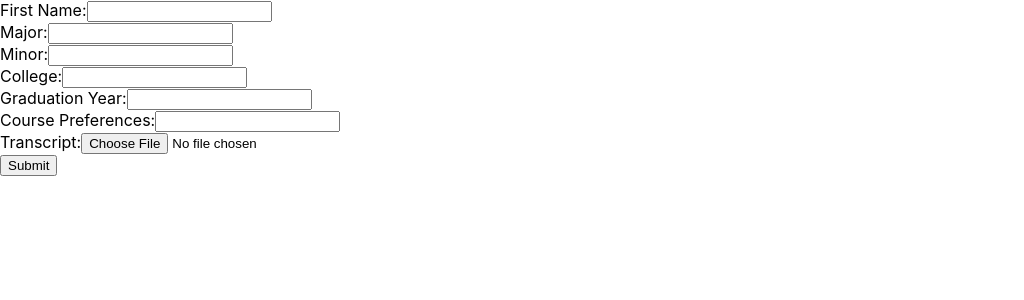
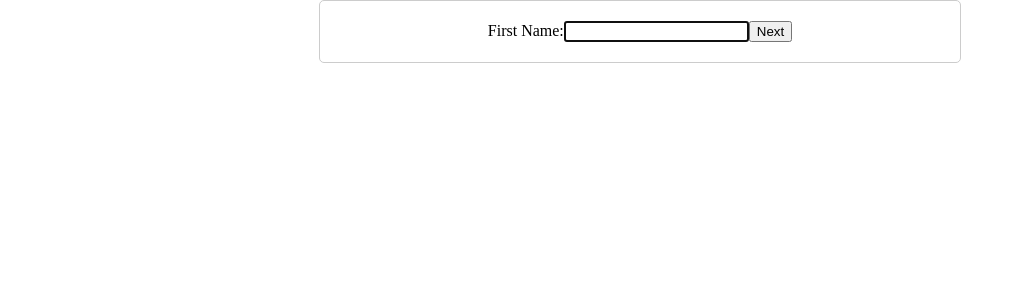
Before and after one commit to Laerk23/HackInnovat3Hackathon, a React (Create React App) app in the folder frontend/hackathon_app/: page / in a window 1280 px wide. Shown: the top 300 px of the page, without its empty margins (0-1024 px from the left). Built offline with nearby package versions, Linux system fonts and the light colour scheme.

Commit message:
Added input field transitions

```diff
--- a/frontend/hackathon_app/src/InputForm/InputForm.js
+++ b/frontend/hackathon_app/src/InputForm/InputForm.js
@@ -2,29 +2,55 @@ import React, { useState } from 'react';
 import './InputForm.scss';
 
 const InputForm = () => {
-
+  const [currentField, setCurrentField] = useState('firstName');
   const [firstName, setFirstName] = useState('');
   const [major, setMajor] = useState('');
   const [minor, setMinor] = useState('');
   const [college, setCollege] = useState('');
   const [graduationYear, setGraduationYear] = useState('');
-    const [coursePreferences, setCoursePreferences] = useState('');
+  const [preferences, setPreferences] = useState('');
   const [transcriptFile, setTranscriptFile] = useState(null);
 
-    const handleFileUpload = (event) => {
-      const file = event.target.files[0];
+  const handleInputChange = (e, fieldName) => {
+    switch (fieldName) {
+      case 'firstName':
+        setFirstName(e.target.value);
+        break;
+      case 'major':
+        setMajor(e.target.value);
+        break;
+      case 'minor':
+        setMinor(e.target.value);
+        break;
+      case 'college':
+        setCollege(e.target.value);
+        break;
+      case 'graduationYear':
+        setGraduationYear(e.target.value);
+        break;
+      case 'preferences':
+        setPreferences(e.target.value);
+        break;
+      default:
+        break;
+    }
+  };
+
+  const handleFileUpload = (e) => {
+    const file = e.target.files[0];
     setTranscriptFile(file);
   };
 
-    const handleSubmit = (event) => {
-      event.preventDefault();
+  const handleNextField = (e, nextField) => {
+    e.preventDefault();
+    if (nextField === 'submit') {
       console.log('Form submitted:', {
         firstName,
         major,
         minor,
         college,
         graduationYear,
-        coursePreferences,
+        preferences,
         transcriptFile
       });
       setFirstName('');
@@ -32,42 +58,92 @@ const InputForm = () => {
       setMinor('');
       setCollege('');
       setGraduationYear('');
-      setCoursePreferences('');
+      setPreferences('');
       setTranscriptFile(null);
+    } else {
+      const currentValue = getCurrentValue(currentField);
+      if (currentValue.trim() === '') {
+        return;
+      }
+      setCurrentField(nextField);
+    }
+  };
+
+  const getCurrentValue = (fieldName) => {
+    switch (fieldName) {
+      case 'firstName':
+        return firstName;
+      case 'major':
+        return major;
+      case 'minor':
+        return minor;
+      case 'college':
+        return college;
+      case 'graduationYear':
+        return graduationYear;
+      case 'preferences':
+        return preferences;
+      default:
+        return '';
+    }
+  };
+
+  const renderInputField = (fieldName, label, value, onChange, autoFocus) => {
+    let nextFieldName;
+    switch (fieldName) {
+      case 'firstName':
+        nextFieldName = 'major';
+        break;
+      case 'major':
+        nextFieldName = 'minor';
+        break;
+      case 'minor':
+        nextFieldName = 'college';
+        break;
+      case 'college':
+        nextFieldName = 'graduationYear';
+        break;
+      case 'graduationYear':
+        nextFieldName = 'preferences';
+        break;
+      case 'preferences':
+        nextFieldName = 'transcript';
+        break;
+      case 'transcript':
+        nextFieldName = 'submit';
+        break;
+      default:
+        nextFieldName = '';
+        break;
+    }
+
+    return (
+      <div className="input-field">
+        <label>{label}</label>
+        <input type="text" value={value} onChange={(e) => onChange(e, fieldName)} autoFocus={autoFocus} />
+        {fieldName !== 'submit' && (
+          <button onClick={(e) => handleNextField(e, nextFieldName)}>Next</button>
+        )}
+      </div>
+    );
   };
 
   return (
-      <form onSubmit={handleSubmit}>
-        <div>
-          <label>First Name:</label>
-          <input type="text" value={firstName} onChange={(e) => setFirstName(e.target.value)} />
-        </div>
-        <div>
-          <label>Major:</label>
-          <input type="text" value={major} onChange={(e) => setMajor(e.target.value)} />
-        </div>
-        <div>
-          <label>Minor:</label>
-          <input type="text" value={minor} onChange={(e) => setMinor(e.target.value)} />
-        </div>
-        <div>
-          <label>College:</label>
-          <input type="text" value={college} onChange={(e) => setCollege(e.target.value)} />
-        </div>
-        <div>
-          <label>Graduation Year:</label>
-          <input type="text" value={graduationYear} onChange={(e) => setGraduationYear(e.target.value)} />
-        </div>
-        <div>
-          <label>Course Preferences:</label>
-          <input type="text" value={coursePreferences} onChange={(e) => setCoursePreferences(e.target.value)} />
-        </div>
-        <div>
+    <div className="input-form">
+      {currentField === 'firstName' && renderInputField('firstName', 'First Name:', firstName, handleInputChange, true)}
+      {currentField === 'major' && renderInputField('major', 'Major:', major, handleInputChange, false)}
+      {currentField === 'minor' && renderInputField('minor', 'Minor:', minor, handleInputChange, false)}
+      {currentField === 'college' && renderInputField('college', 'College:', college, handleInputChange, false)}
+      {currentField === 'graduationYear' && renderInputField('graduationYear', 'Graduation Year:', graduationYear, handleInputChange, false)}
+      {currentField === 'preferences' && renderInputField('preferences', 'Preferences:', preferences, handleInputChange, false)}
+      {currentField === 'transcript' &&
+        <div className="input-field">
           <label>Transcript:</label>
           <input type="file" onChange={handleFileUpload} />
+          <button onClick={(e) => handleNextField(e, 'submit')}>Submit</button>
         </div>
-        <button type="submit">Submit</button>
-      </form>
+      }
+    </div>
   );
 };
 
--- a/frontend/hackathon_app/src/InputForm/InputForm.scss
+++ b/frontend/hackathon_app/src/InputForm/InputForm.scss
@@ -1,16 +1,19 @@
+$input-form-font: 'Times New Roman', sans-serif;
+
 .input-form {
   max-width: 600px;
   margin: 0 auto;
   padding: 20px;
   border: 1px solid #ccc;
   border-radius: 5px;
+  text-align: center;
+  font-family: $input-form-font;
 
   header {
-        text-align: center;
     margin-bottom: 20px;
 
     h1 {
-            font-size: 24px;
+      font-size: 32px;
       margin-bottom: 10px;
     }
   }
@@ -21,23 +24,29 @@
     align-items: center;
 
     label {
-            margin-bottom: 10px;
+      margin-bottom: 15px;
+      font-size: 18px;
+      display: block;
     }
 
     input {
-            padding: 8px;
-            margin-bottom: 15px;
+      padding: 10px;
+      margin-bottom: 20px;
       border: 1px solid #ccc;
       border-radius: 3px;
+      font-size: 16px;
+      width: 100%;
+      box-sizing: border-box;
     }
 
     button {
-            padding: 10px 20px;
+      padding: 12px 24px;
       background-color: #007bff;
       color: #fff;
       border: none;
       border-radius: 3px;
       cursor: pointer;
+      font-size: 16px;
 
       &:hover {
         background-color: #0056b3;
@@ -47,7 +56,6 @@
 
   footer {
     margin-top: 20px;
-        text-align: center;
 
     p {
       font-size: 14px;
```
Lines whose indentation alone changed are shown as unchanged.
